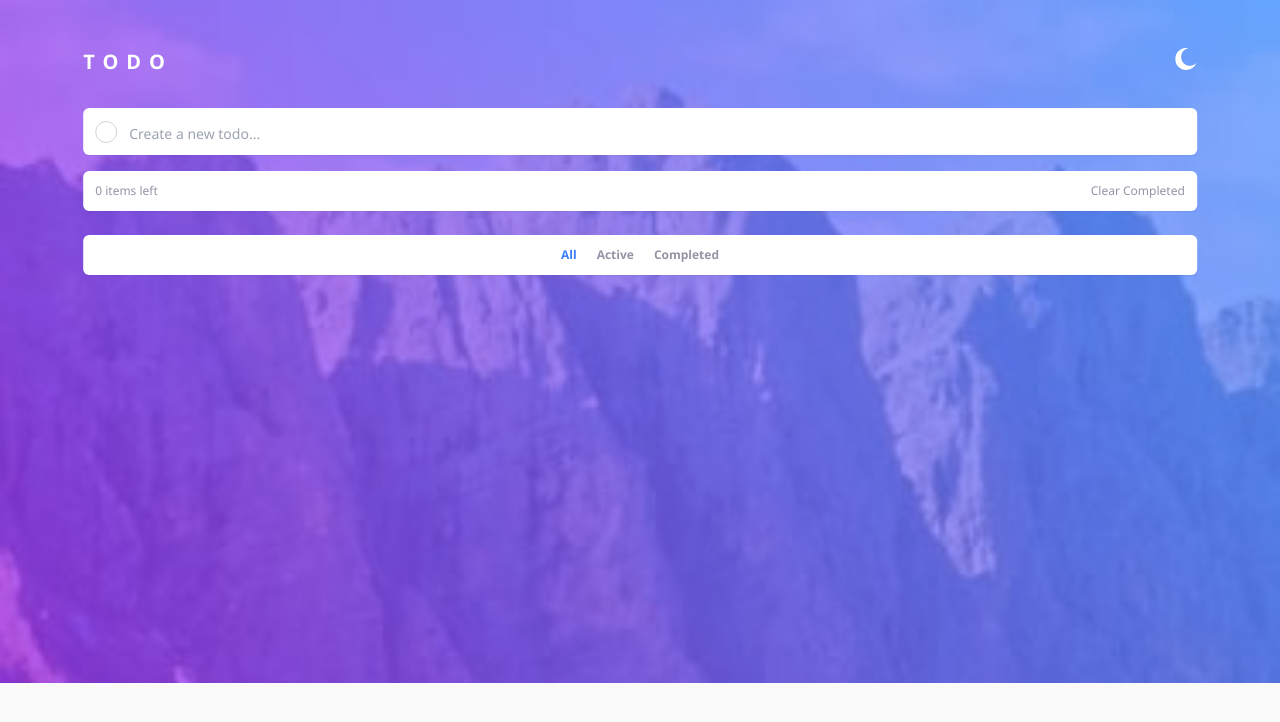
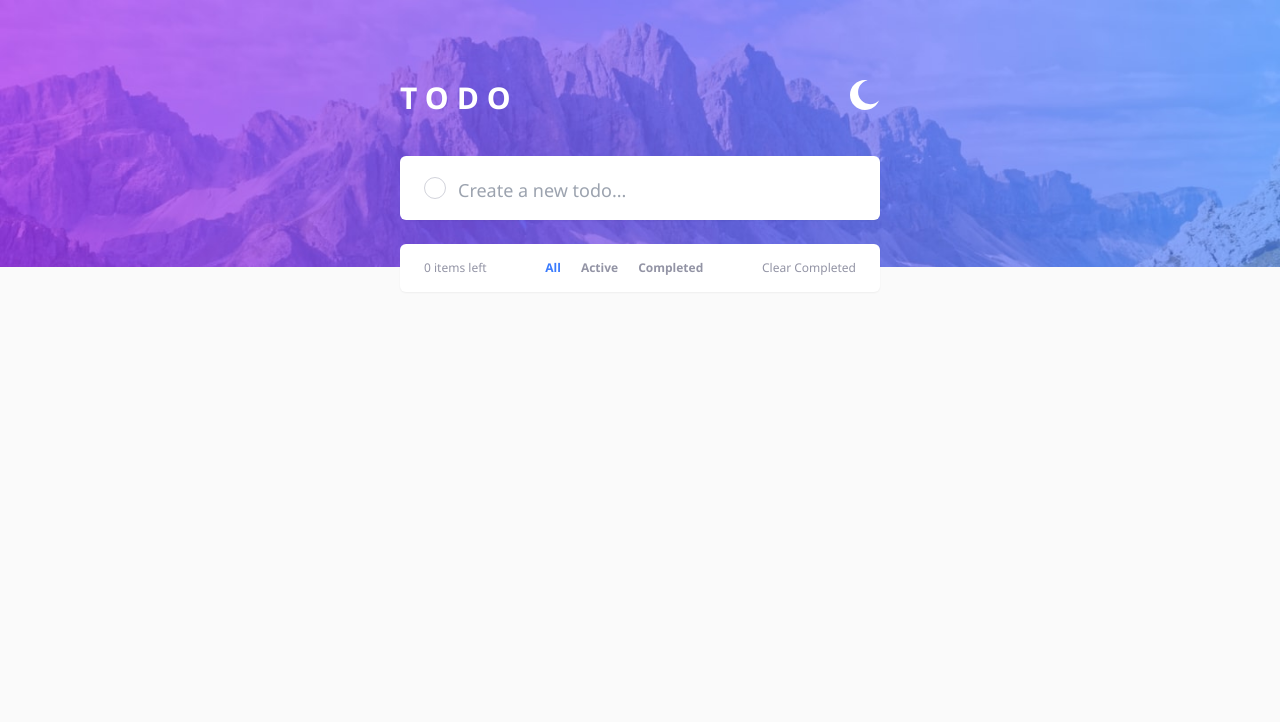
Before and after one commit to VDenchev/todo-app, a React (Create React App) app: page / in a window 1280 px wide. Shown: the top 722 px of the page. Built offline with nearby package versions, Linux system fonts and the light colour scheme.

Commit message:
Complete light desktop design, add responsiveness and adjust sizes

```diff
--- a/src/App.jsx
+++ b/src/App.jsx
@@ -2,7 +2,7 @@ import Content from "./Components/Content.jsx"
 const App = () => {
 	return (
 		<div className="bg-light-gray h-screen w-full">
-			<div className="bg-[url('./Images/bg-mobile-light.jpg')] aspect-[15/8] bg-contain bg-no-repeat"></div>
+			<div className="bg-[url('./Images/bg-mobile-light.jpg')] md:bg-[url('./Images/bg-desktop-light.jpg')] aspect-[15/8] md:aspect-[24/5] bg-contain bg-no-repeat"></div>
 			<Content />
 		</div>
 	)
--- a/src/Components/Content.jsx
+++ b/src/Components/Content.jsx
@@ -7,7 +7,7 @@ const Content = () => {
 	const [todoList, setTodoList] = useState([])
 	console.log(todoList)
 	return (
-		<div className="absolute top-12 left-1/2 -translate-x-1/2 w-[87%]">
+		<div className="absolute top-12 md:top-20 left-1/2 -translate-x-1/2 w-[87%] md:w-[37.5%]">
 			<Title />
 			<TodoInput handleEnterKeyPress={setTodoList} />
 			<List todoList={todoList} setTodoList={setTodoList}></List>
--- a/src/Components/List.jsx
+++ b/src/Components/List.jsx
@@ -52,13 +52,13 @@ const List = ({ todoList, setTodoList }) => {
 
 	return (
 		<div className="bg-white rounded-md text-xs isolate shadow-sm">
-			<div className="overflow-y-auto max-h-72 scroll-smooth bg-scroll">
+			<div className="overflow-y-auto max-h-96 scroll-smooth bg-scroll">
 				{todoElements}
 			</div>
-			<div className="flex justify-between relative p-3 text-light-blue-400">
+			<div className="flex justify-between relative p-4 px-5 md:px-6 text-light-blue-400">
 				<p>{activeTodos.length} items left</p>
 				<div
-					className="flex justify-center gap-5 absolute left-0 top-16 bg-white rounded-md p-3 w-full shadow-sm"
+					className="flex justify-center items-center gap-5 absolute left-0 top-16 bg-white rounded-md p-4 w-full shadow-sm md:static md:bg-none md:shadow-none md:p-0 md:w-auto"
 					onChange={(e) => setOption(e.target.id)}>
 					<Option text="All" isChecked={option === "All"} />
 					<Option text="Active" isChecked={option === "Active"} />
--- a/src/Components/Title.jsx
+++ b/src/Components/Title.jsx
@@ -3,11 +3,13 @@ import Sun from "../Images/icon-sun.svg"
 import Moon from "../Images/icon-moon.svg"
 const Title = () => {
 	return (
-		<div className="flex justify-between  mb-8">
-			<h1 className="text-white text-xl tracking-[0.5rem] font-bold">TODO</h1>
+		<div className="flex justify-between mb-8 md:mb-10">
+			<h1 className="text-white text-xl md:text-3xl tracking-[0.5rem] font-bold">
+				TODO
+			</h1>
 			<input type="checkbox" name="DarkMode" id="DarkMode" className="hidden" />
 			<label htmlFor="DarkMode" className="cursor-pointer">
-				<img src={Moon} alt="toggle" className="w-[22px]" />
+				<img src={Moon} alt="toggle" className="w-[22px] md:w-[30px]" />
 			</label>
 		</div>
 	)
--- a/src/Components/Todo.jsx
+++ b/src/Components/Todo.jsx
@@ -22,15 +22,15 @@ const Todo = ({ isChecked, message, setTodoList }) => {
 		})
 	}
 	return (
-		<div className="flex gap-3 p-3 border-b group">
+		<div className="flex gap-3 p-4 px-5 md:p-5 md:px-6 border-b group">
 			<input
 				type="radio"
 				checked={isChecked}
 				disabled={isChecked}
-				className="w-5 h-5 before:-z-[1] before:-m-[2px] cursor-pointer [&+*]:checked:line-through [&+*]:checked:text-light-blue-400 appearance-none rounded-full border border-light-blue-300 checked:border-transparent before:content-check grid before:grid before:rounded-full before:w-6 before:h-6 before:bg-gradient-to-br before:text-center before:leading-7  before:from-gradient1 before:to-gradient2 before:scale-75 before:checked:scale-100 before:transition-all before:delay-200 delay-75 hover:border-transparent box-content before:hover:scale-100 bg-white checked:bg-transparent transition-all"
+				className="w-5 h-5 before:-z-[1] before:-m-[2px] cursor-pointer [&+*]:checked:line-through [&+*]:checked:text-light-blue-400 appearance-none rounded-full border border-light-blue-300 checked:border-transparent before:content-check grid before:grid before:rounded-full before:w-6 before:h-6 before:bg-gradient-to-br before:text-center before:leading-7  before:from-gradient1 before:to-gradient2 before:scale-75 before:checked:scale-100 before:transition-all before:delay-75 delay-75 hover:border-transparent box-content before:hover:scale-100 bg-white checked:bg-transparent transition-all"
 				onChange={completeTodo}
 			/>
-			<p className="my-auto mr-auto -mb-[2px] text-light-blue-500 transition-all delay-75 text-sm overflow-x-auto">
+			<p className="my-auto mr-auto text-light-blue-500 transition-all delay-75 overflow-x-auto md:text-base">
 				{message}
 			</p>
 			<button
--- a/src/Components/TodoInput.jsx
+++ b/src/Components/TodoInput.jsx
@@ -21,14 +21,14 @@ const TodoInput = ({ handleEnterKeyPress }) => {
 	}
 	console.log(todo)
 	return (
-		<div className="bg-white rounded-md p-3 flex items-center mb-4 gap-3 isolate shadow-sm">
+		<div className="bg-white rounded-md p-3 px-5 md:p-4 md:px-6 flex items-center mb-4 md:mb-6 gap-3 isolate shadow-sm">
 			<input
 				type="radio"
 				name="isCompleted"
 				checked={todo.isCompleted}
 				onChange={updateTodo}
 				id=""
-				className="w-5 h-5 before:-z-[1] before:-m-[2px] cursor-pointer appearance-none rounded-full border border-light-blue-300 checked:border-transparent before:content-check before:absolute before:rounded-full before:w-6 before:h-6 before:bg-gradient-to-br before:text-center before:leading-7 overflow-hidden before:from-gradient1 before:to-gradient2 before:scale-0 before:checked:scale-100 before:transition-all before:delay-200 delay-200 hover:border-transparent box-content before:hover:scale-100 bg-white checked:bg-transparent transition-all"
+				className="w-5 h-5 before:-z-[1] grid flex-shrink-0 before:grid before:-m-[2px] cursor-pointer appearance-none rounded-full border border-light-blue-300 checked:border-transparent before:content-check before:rounded-full before:w-6 before:h-6 before:bg-gradient-to-br before:text-center before:leading-7 before:from-gradient1 before:to-gradient2 before:scale-75 before:checked:scale-100 before:transition-all before:delay-75 delay-75 hover:border-transparent box-content before:hover:scale-100 bg-white checked:bg-transparent transition-all"
 			/>
 			<input
 				type="text"
@@ -38,7 +38,7 @@ const TodoInput = ({ handleEnterKeyPress }) => {
 				value={todo.message}
 				onChange={updateTodo}
 				onKeyDown={handleKeyDown}
-				className="bg-transparent w-10/12 text-sm text-light-blue-500 pt-1 focus:outline-none caret-blue leading-none"
+				className="bg-transparent text-sm md:text-lg text-light-blue-500 pt-1 focus:outline-none caret-blue leading-none"
 			/>
 		</div>
 	)
```
